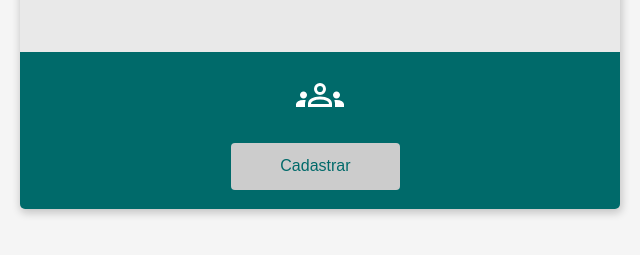
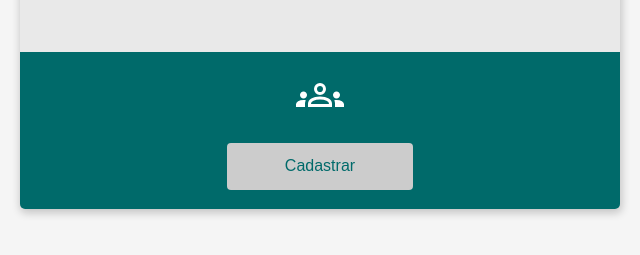
Before and after one commit to devlele/BootCampMod2, a plain HTML site: page register.html in a window 1280 px wide. Shown: the part 161-416 px from the top of the page, 320-960 px from the left. Drawn offline with Linux system fonts and the light colour scheme.

Commit message:
Correção do desafio 4

```diff
--- a/register.html
+++ b/register.html
@@ -16,18 +16,12 @@
                 Faça o seu cadastro para entrar na nossa comunidade e ter todos os beneficios.
             </div>
         </div>
-        <div class="sub-container">
+        <div class="form-register">
             <div>
                 <div class="image-group">
                     <object data="groupsImage.svg" type="image/svg+xml"></object>
+                    <button class="button">Cadastrar</button>
                 </div>
-                <div>
-
-                </div>
-                <div>
-
-                </div>
-                <button class="button-register">Cadastrar</button>
             </div>
         </div>
     </div>
--- a/style.css
+++ b/style.css
@@ -24,13 +24,13 @@ body {
 
 }
 
-.sub-container {
+.form-register {
     background-color: #006a6a;
-    width: 100%;
     padding: 1.2rem;
-    color: #FFFFFF;
-    margin: auto;
-    box-sizing: border-box;
+    display: flex;
+    flex-direction: column;
+   align-items: center;
+   align-content: space-around;
 }
 
 .header-title{
@@ -70,21 +70,6 @@ body {
     border: none;
     background-color: #CCCCCC;
     margin-top: 1.2rem;
-    cursor: pointer;
-
-}
-
-.button-register{
-    width: 30%;
-    padding: 0.9rem 2rem;
-    color: #006a6a;
-    font-size: 1rem;
-    border-radius: 4px;
-    border: none;
-    background-color: #CCCCCC;
-    margin-top: 1.2rem;
-    margin-left: 12rem;
-    margin-right: 12rem;
     cursor: pointer;
 
 }
@@ -145,4 +130,8 @@ body {
     margin-right: 7.5rem;
     cursor: pointer;
     }
+
+    .header{
+        padding: 15px;
+    }
 }
```
